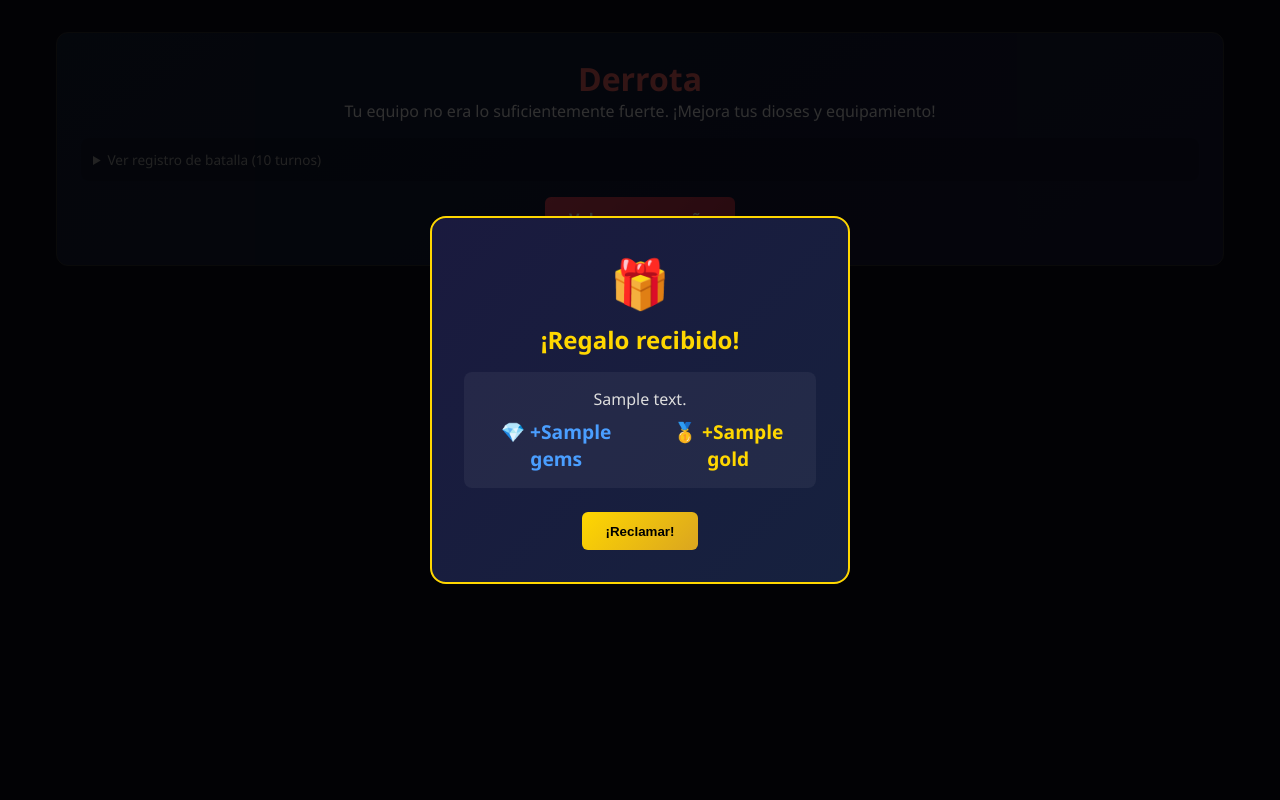
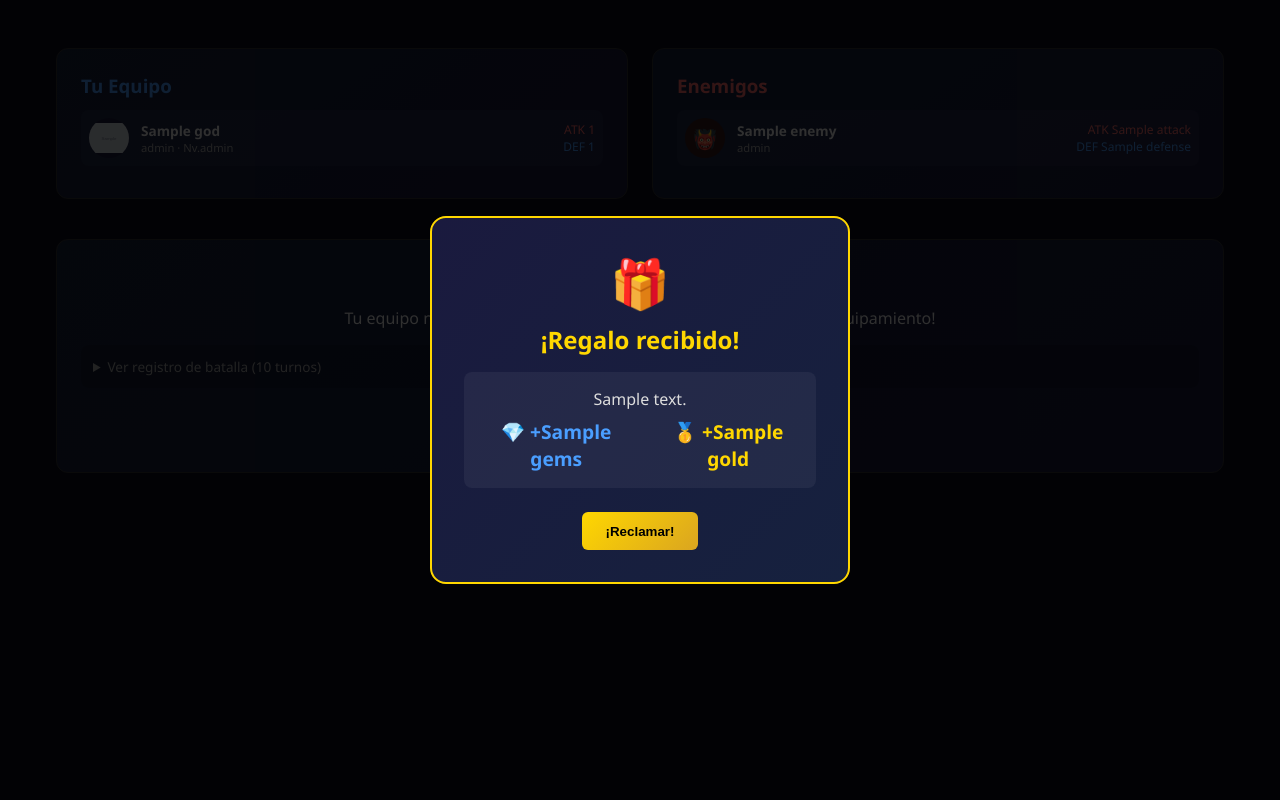
Before and after one commit to LizanDev/immortal_gods, a Django app: template templates/campaign/result.html in a window 1280 px wide. Run offline with Django 5.2, Linux system fonts and the light colour scheme; the template is opened without the code that fills it: most values are stand-ins (such as "Sample title", 1, 10 or a date in 2020); grey boxes marked "Sample" are stand-in pictures.

Commit message:
feat(campaign): show player team vs enemy team in battle result

```diff
--- a/templates/campaign/result.html
+++ b/templates/campaign/result.html
@@ -3,6 +3,48 @@
 {% block title %}Resultado de Batalla - Immortal Gods{% endblock %}
 
 {% block content %}
+<div style="display: grid; grid-template-columns: 1fr 1fr; gap: 1.5rem; margin-bottom: 1.5rem;">
+    <div class="card">
+        <h3 style="margin: 0 0 0.75rem; color: #4a9eff;">Tu Equipo</h3>
+        {% for member in battle.team.members.all %}
+        <div style="display: flex; align-items: center; gap: 0.75rem; padding: 0.5rem; background: rgba(255,255,255,0.04); border-radius: 8px; margin-bottom: 0.5rem;">
+            <div style="width: 40px; height: 40px; border-radius: 50%; overflow: hidden; flex-shrink: 0; background: #1a1a3e;">
+                <img src="{{ member.god.god.image_url }}" alt="{{ member.god.god.name }}" style="width: 100%; height: 100%; object-fit: contain;">
+            </div>
+            <div style="flex: 1; min-width: 0;">
+                <div style="font-weight: bold; font-size: 0.85rem;">{{ member.god.god.name }}</div>
+                <div style="font-size: 0.7rem; color: #aaa;">{{ member.god.god.get_role_display }} · Nv.{{ member.god.level }}</div>
+            </div>
+            <div style="text-align: right; font-size: 0.75rem;">
+                <div style="color: #ff6b6b;">ATK {{ member.god.total_attack }}</div>
+                <div style="color: #4a9eff;">DEF {{ member.god.total_defense }}</div>
+            </div>
+        </div>
+        {% endfor %}
+    </div>
+
+    <div class="card">
+        <h3 style="margin: 0 0 0.75rem; color: #ff6b6b;">Enemigos</h3>
+        {% for enemy in battle.level.enemy_team_data %}
+        <div style="display: flex; align-items: center; gap: 0.75rem; padding: 0.5rem; background: rgba(255,255,255,0.04); border-radius: 8px; margin-bottom: 0.5rem;">
+            <div style="width: 40px; height: 40px; border-radius: 50%; overflow: hidden; flex-shrink: 0; background: #3a1a1a; display: flex; align-items: center; justify-content: center; font-size: 1.2rem;">
+                👹
+            </div>
+            <div style="flex: 1; min-width: 0;">
+                <div style="font-weight: bold; font-size: 0.85rem;">{{ enemy.name }}</div>
+                <div style="font-size: 0.7rem; color: #aaa;">{{ enemy.role }}</div>
+            </div>
+            <div style="text-align: right; font-size: 0.75rem;">
+                <div style="color: #ff6b6b;">ATK {{ enemy.attack }}</div>
+                <div style="color: #4a9eff;">DEF {{ enemy.defense }}</div>
+            </div>
+        </div>
+        {% empty %}
+        <p style="color: #888; font-size: 0.85rem;">Sin datos de enemigos.</p>
+        {% endfor %}
+    </div>
+</div>
+
 <div class="card" style="text-align: center;">
     {% if won %}
     <h1 style="color: #51cf66;"> Victoria!</h1>
```
